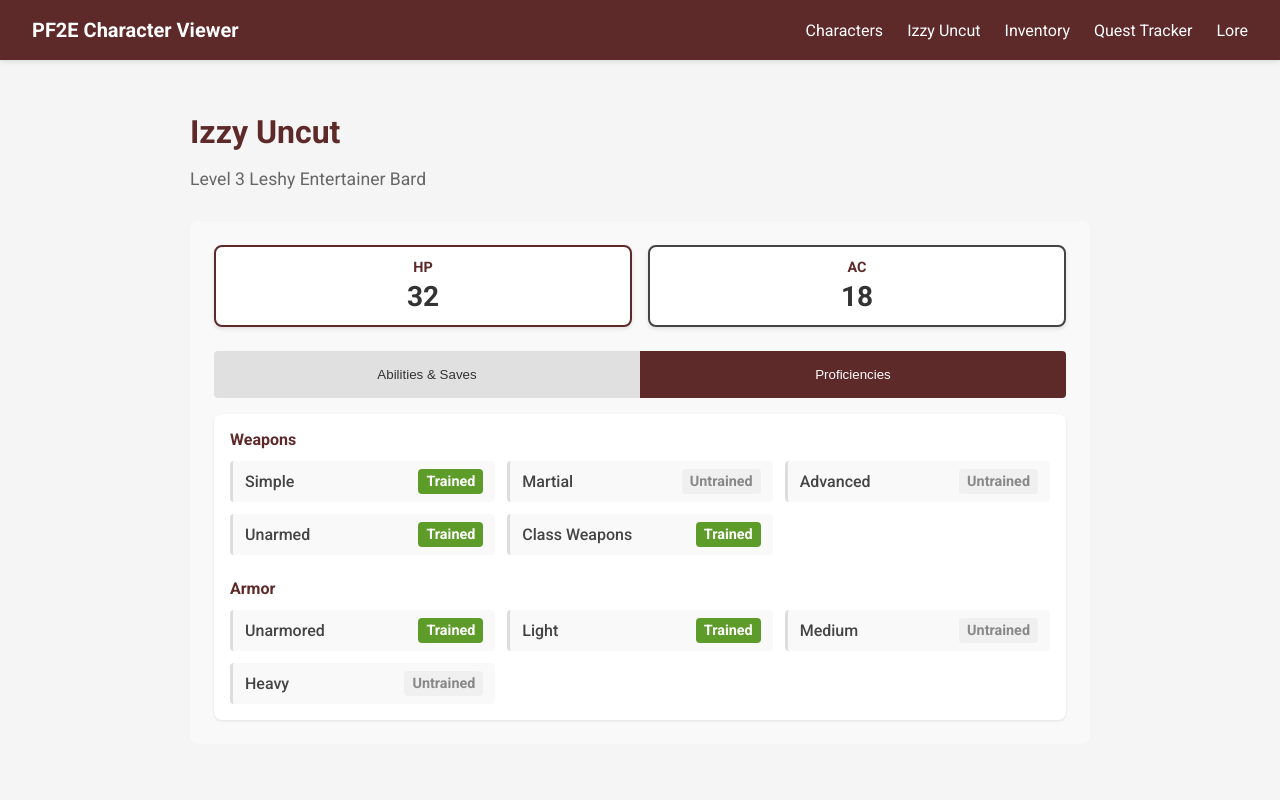
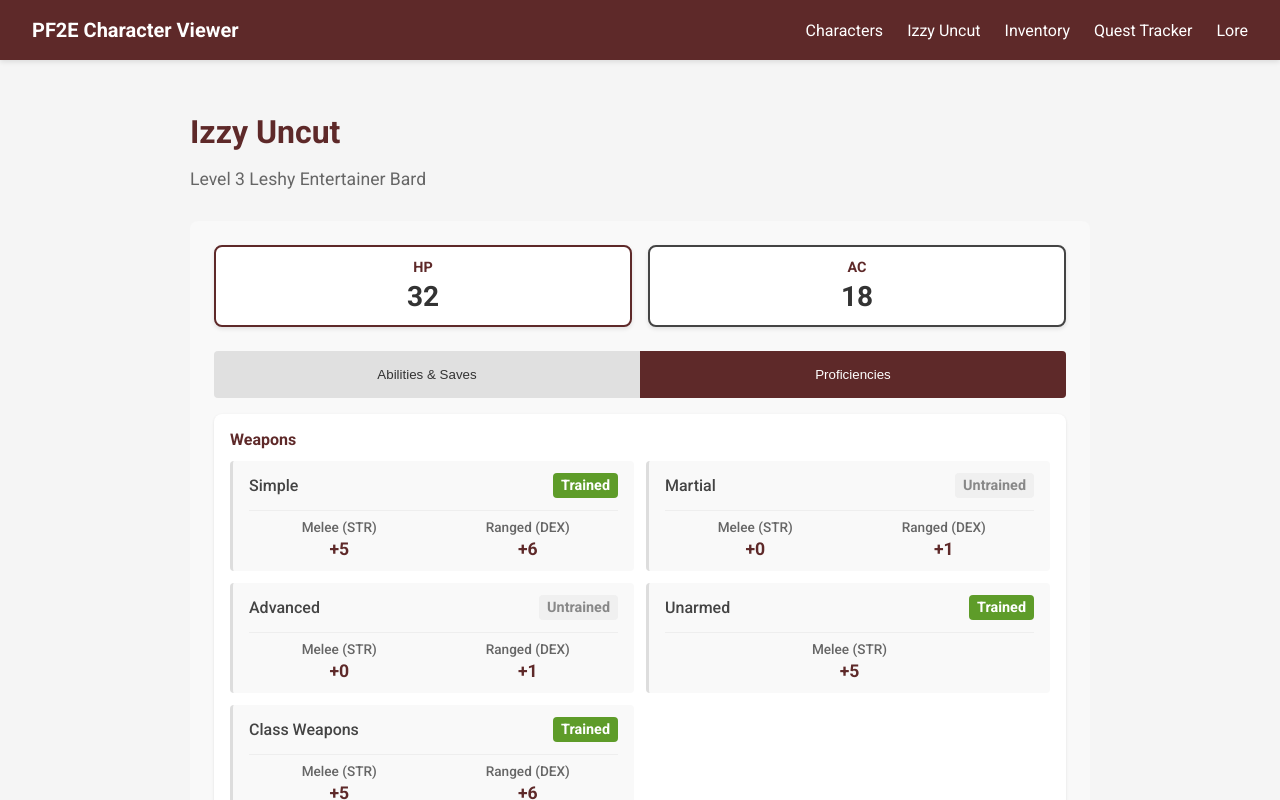
Before and after one commit to Mooknop/CNMH, a React (Create React App) app: page /character/sample-character-1 in a window 1280 px wide. Both pictures are taken after a click on the button "Proficiencies". Shown: the top 800 px of the page. Built offline with nearby package versions, Linux system fonts and the light colour scheme.

Commit message:
Attack bonuses on proficiencies

```diff
--- a/src/components/character-sheet/StatsBlock.css
+++ b/src/components/character-sheet/StatsBlock.css
@@ -149,7 +149,7 @@
 
 .proficiency-items {
   display: grid;
-  grid-template-columns: repeat(auto-fill, minmax(200px, 1fr));
+  grid-template-columns: repeat(auto-fill, minmax(300px, 1fr));
   gap: 0.75rem;
 }
 
@@ -157,10 +157,54 @@
   display: flex;
   justify-content: space-between;
   align-items: center;
-  padding: 0.5rem 0.75rem;
+  padding: 0.75rem 1rem;
   background-color: #f9f9f9;
   border-radius: 4px;
   border-left: 3px solid #ddd;
+}
+
+/* New weapon proficiency styling with attack bonuses */
+.weapon-proficiency {
+  flex-direction: column;
+  align-items: stretch;
+}
+
+.weapon-category {
+  display: flex;
+  justify-content: space-between;
+  align-items: center;
+  margin-bottom: 0.5rem;
+}
+
+.attack-bonuses {
+  display: flex;
+  flex-direction: row;
+  justify-content: space-between;
+  gap: 0.5rem;
+  border-top: 1px solid #eee;
+  padding-top: 0.5rem;
+  margin-top: 0.25rem;
+}
+
+.bonus-container {
+  display: flex;
+  flex-direction: column;
+  align-items: center;
+  flex: 1;
+  text-align: center;
+}
+
+.attack-type {
+  color: #666;
+  font-weight: 500;
+  font-size: 0.85rem;
+  margin-bottom: 0.25rem;
+}
+
+.attack-bonus {
+  font-weight: bold;
+  color: #5e2929;
+  font-size: 1.1rem;
 }
 
 .proficiency-name {
@@ -232,4 +276,21 @@
   .tab-button {
     padding: 0.5rem;
   }
+
+  .attack-bonuses {
+    flex-direction: row;
+    justify-content: space-around;
+  }
+
+  .bonus-container {
+    min-width: 80px;
+  }
+
+  .attack-type {
+    font-size: 0.75rem;
+  }
+
+  .attack-bonus {
+    font-size: 1rem;
+  }
 }
--- a/src/components/character-sheet/StatsBlock.js
+++ b/src/components/character-sheet/StatsBlock.js
@@ -19,6 +19,19 @@ const StatsBlock = ({ character }) => {
       case 4: return 'Legendary';
       default: return 'Untrained';
     }
+  };
+
+  // Calculate attack bonus based on ability modifier and proficiency
+  const getAttackBonus = (abilityMod, proficiency) => {
+    // In PF2E: ability modifier + proficiency bonus + level (if trained or better)
+    let profBonus = 0;
+    if (proficiency > 0) {
+      // Trained +2, Expert +4, Master +6, Legendary +8 + level
+      profBonus = proficiency * 2 + character.level;
+    }
+
+    const bonus = abilityMod + profBonus;
+    return bonus >= 0 ? `+${bonus}` : bonus.toString();
   };
 
   // In PF2E, proficiencies are determined by class, and we need to display them
@@ -175,6 +188,10 @@ const StatsBlock = ({ character }) => {
   const weaponProfs = getWeaponProficiencies();
   const armorProfs = getArmorProficiencies();
 
+  // Get ability modifiers
+  const strMod = Math.floor((character.abilities?.strength || 10) - 10) / 2;
+  const dexMod = Math.floor((character.abilities?.dexterity || 10) - 10) / 2;
+
   // Render the appropriate tab content
   const renderTabContent = () => {
     switch(activeTab) {
@@ -231,44 +248,113 @@ const StatsBlock = ({ character }) => {
             <div className="proficiency-group">
               <h4 className="proficiency-category">Weapons</h4>
               <div className="proficiency-items">
-                <div className="proficiency-item">
+                <div className="proficiency-item weapon-proficiency">
+                  <div className="weapon-category">
                     <span className="proficiency-name">Simple</span>
                     <span className={`proficiency-value prof-${weaponProfs.simple}`}>
                       {getProficiencyLabel(weaponProfs.simple)}
                     </span>
                   </div>
-                <div className="proficiency-item">
+                  <div className="attack-bonuses">
+                    <div className="bonus-container">
+                      <div className="attack-type">Melee (STR)</div>
+                      <div className="attack-bonus">{getAttackBonus(strMod, weaponProfs.simple)}</div>
+                    </div>
+                    <div className="bonus-container">
+                      <div className="attack-type">Ranged (DEX)</div>
+                      <div className="attack-bonus">{getAttackBonus(dexMod, weaponProfs.simple)}</div>
+                    </div>
+                  </div>
+                </div>
+
+                <div className="proficiency-item weapon-proficiency">
+                  <div className="weapon-category">
                     <span className="proficiency-name">Martial</span>
                     <span className={`proficiency-value prof-${weaponProfs.martial}`}>
                       {getProficiencyLabel(weaponProfs.martial)}
                     </span>
                   </div>
-                <div className="proficiency-item">
+                  <div className="attack-bonuses">
+                    <div className="bonus-container">
+                      <div className="attack-type">Melee (STR)</div>
+                      <div className="attack-bonus">{getAttackBonus(strMod, weaponProfs.martial)}</div>
+                    </div>
+                    <div className="bonus-container">
+                      <div className="attack-type">Ranged (DEX)</div>
+                      <div className="attack-bonus">{getAttackBonus(dexMod, weaponProfs.martial)}</div>
+                    </div>
+                  </div>
+                </div>
+
+                <div className="proficiency-item weapon-proficiency">
+                  <div className="weapon-category">
                     <span className="proficiency-name">Advanced</span>
                     <span className={`proficiency-value prof-${weaponProfs.advanced}`}>
                       {getProficiencyLabel(weaponProfs.advanced)}
                     </span>
                   </div>
-                <div className="proficiency-item">
+                  <div className="attack-bonuses">
+                    <div className="bonus-container">
+                      <div className="attack-type">Melee (STR)</div>
+                      <div className="attack-bonus">{getAttackBonus(strMod, weaponProfs.advanced)}</div>
+                    </div>
+                    <div className="bonus-container">
+                      <div className="attack-type">Ranged (DEX)</div>
+                      <div className="attack-bonus">{getAttackBonus(dexMod, weaponProfs.advanced)}</div>
+                    </div>
+                  </div>
+                </div>
+
+                <div className="proficiency-item weapon-proficiency">
+                  <div className="weapon-category">
                     <span className="proficiency-name">Unarmed</span>
                     <span className={`proficiency-value prof-${weaponProfs.unarmed}`}>
                       {getProficiencyLabel(weaponProfs.unarmed)}
                     </span>
                   </div>
+                  <div className="attack-bonuses">
+                    <div className="bonus-container">
+                      <div className="attack-type">Melee (STR)</div>
+                      <div className="attack-bonus">{getAttackBonus(strMod, weaponProfs.unarmed)}</div>
+                    </div>
+                  </div>
+                </div>
+
                 {weaponProfs.class > 0 && (
-                  <div className="proficiency-item">
+                  <div className="proficiency-item weapon-proficiency">
+                    <div className="weapon-category">
                       <span className="proficiency-name">Class Weapons</span>
                       <span className={`proficiency-value prof-${weaponProfs.class}`}>
                         {getProficiencyLabel(weaponProfs.class)}
                       </span>
                     </div>
+                    <div className="attack-bonuses">
+                      <div className="bonus-container">
+                        <div className="attack-type">Melee (STR)</div>
+                        <div className="attack-bonus">{getAttackBonus(strMod, weaponProfs.class)}</div>
+                      </div>
+                      <div className="bonus-container">
+                        <div className="attack-type">Ranged (DEX)</div>
+                        <div className="attack-bonus">{getAttackBonus(dexMod, weaponProfs.class)}</div>
+                      </div>
+                    </div>
+                  </div>
                 )}
+
                 {weaponProfs.finesse > 0 && (
-                  <div className="proficiency-item">
+                  <div className="proficiency-item weapon-proficiency">
+                    <div className="weapon-category">
                       <span className="proficiency-name">Finesse</span>
                       <span className={`proficiency-value prof-${weaponProfs.finesse}`}>
                         {getProficiencyLabel(weaponProfs.finesse)}
                       </span>
+                    </div>
+                    <div className="attack-bonuses">
+                      <div className="bonus-container">
+                        <div className="attack-type">Melee (STR/DEX)</div>
+                        <div className="attack-bonus">{getAttackBonus(Math.max(strMod, dexMod), weaponProfs.finesse)}</div>
+                      </div>
+                    </div>
                   </div>
                 )}
               </div>
```
Lines whose indentation alone changed are shown as unchanged.
